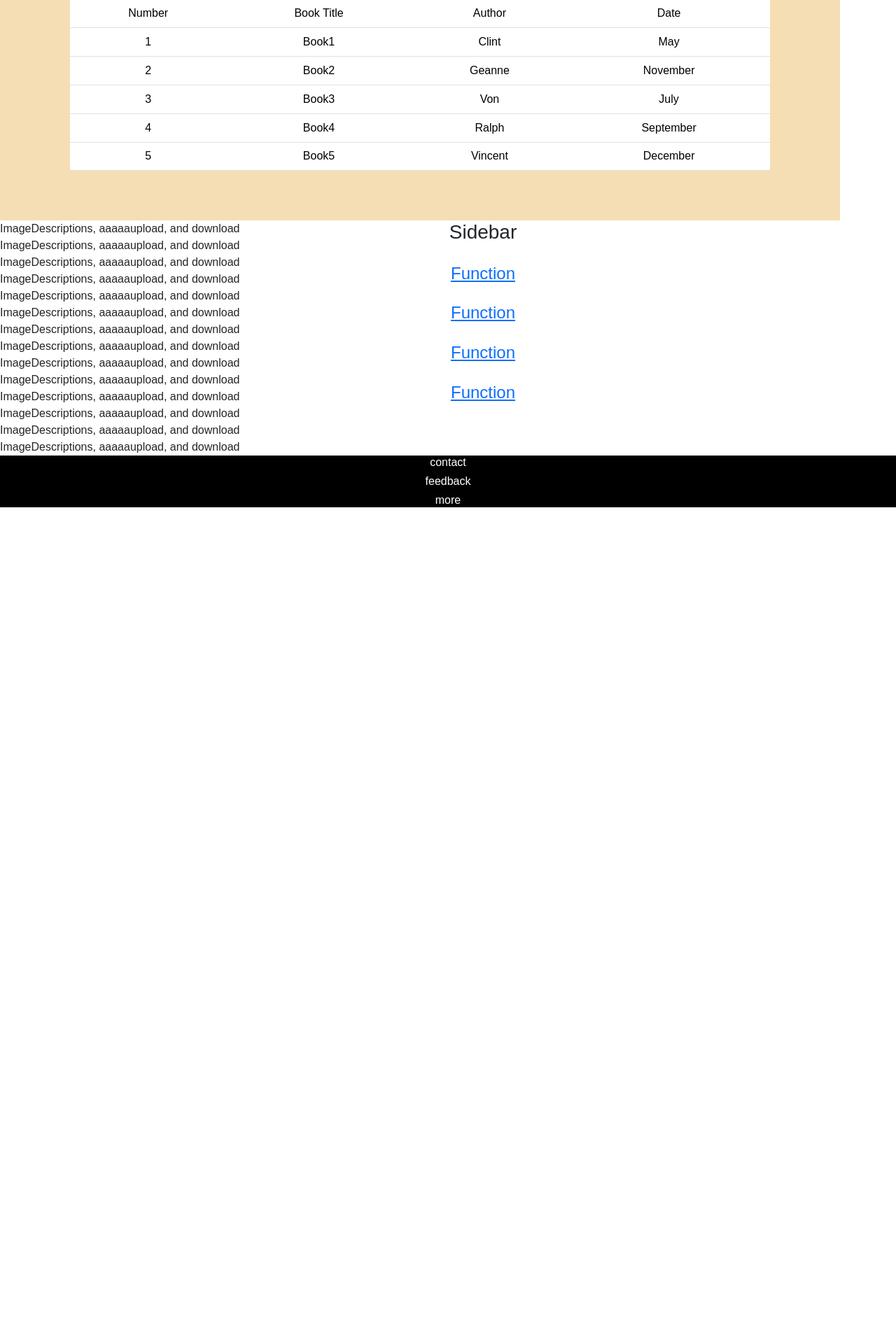
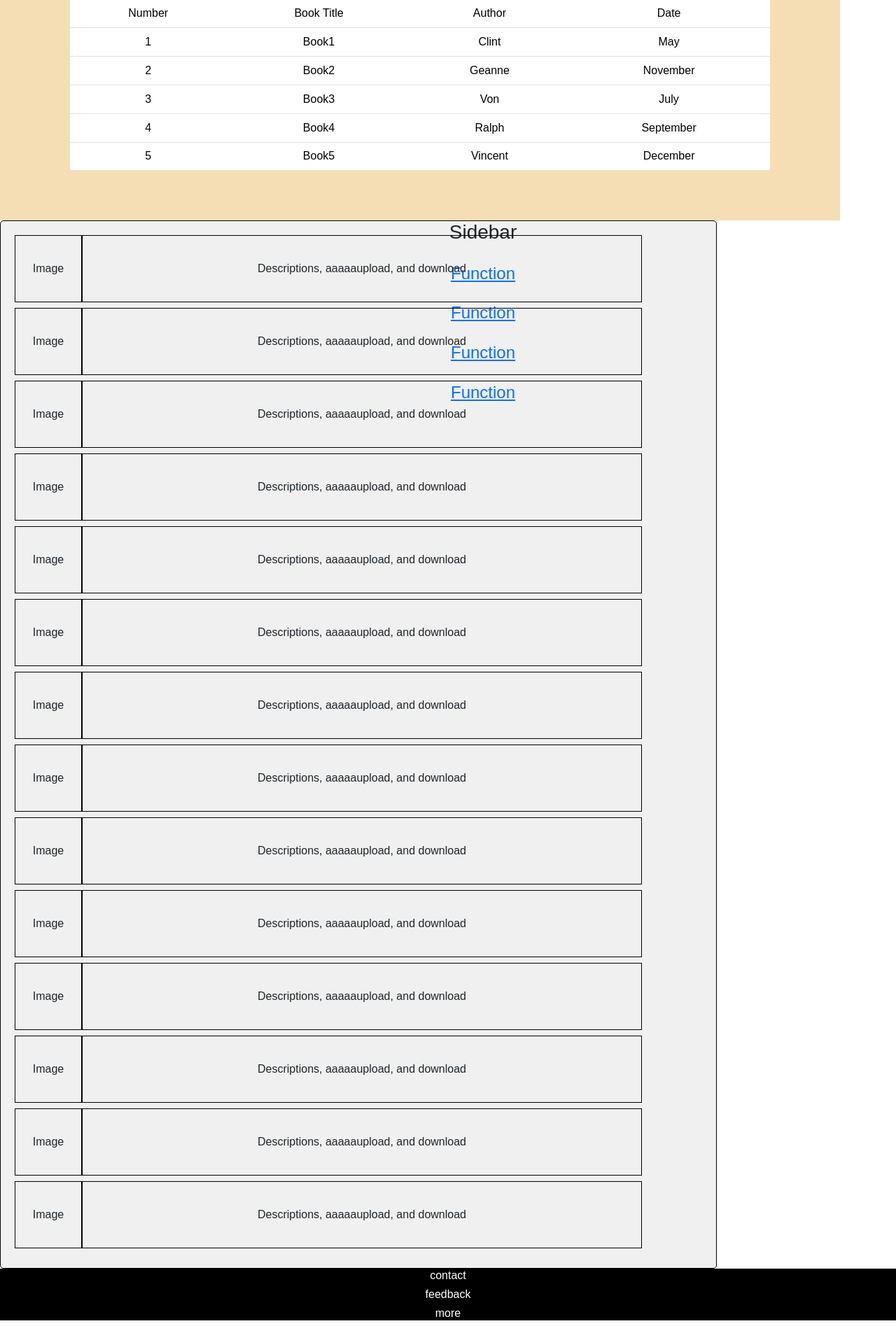
Before and after one commit to Wyverayn/phplms, a PHP site: page /user.php in a window 1280 px wide. Shown: the part 635-2530 px from the top of the page at 70% size. Before the commit the page ends 1360 px from the top, so only its background shows below. Run offline with PHP 8.4, Linux system fonts and the light colour scheme.

Commit message:
minor temporary adjustments on css

```diff
--- a/index.php
+++ b/index.php
@@ -84,7 +84,7 @@
                         </tr>
                         <tr>
                             <td colspan="2" align="center">
-                                <input class="btn" type="submit" name="login" value="Login">
+                                <input class="submit" type="submit" name="login" value="Login">
                             </td>
                         </tr>
                     </table>
--- a/indexstyle.css
+++ b/indexstyle.css
@@ -6,11 +6,15 @@
 .body-home{
     width: 100%;
     height: 1220px;
-    background-color : lightblue;
+    background-color: aliceblue;
 }
 .black-fill{
     background: rgba(0, 0, 0, 0);
     min-height: 100vh;
+}
+
+.container {
+    background-color : lightblue;
 }
 
 #homeNav{
--- a/userstyle.css
+++ b/userstyle.css
@@ -94,3 +94,48 @@ text-align: start;
     background-color: black;
     color: white;
   }
+
+
+
+
+
+
+
+
+
+
+
+  .des-test {
+    display: flex;
+    align-items: flex-start;
+    min-height: 96vh;
+    width: 128vh;
+    border: solid black 1px;
+    background: rgba(225,225,225,0.5);
+    padding: 20px;
+    border-radius: 5px;
+}
+
+.tr-test {
+    display: flex;
+    flex-direction: row;
+}
+
+.td-test-image {
+    display: flex;
+    justify-content: center;
+    align-items: center;
+    height: 96px;
+    width: 96px;
+    border: solid black 1px;
+    margin-bottom: 8px;
+}
+
+.td-test-desc {
+    display: flex;
+    justify-content: center;
+    align-items: center;
+    height: 96px;
+    width: 100vh;
+    border: solid black 1px;
+}
```
